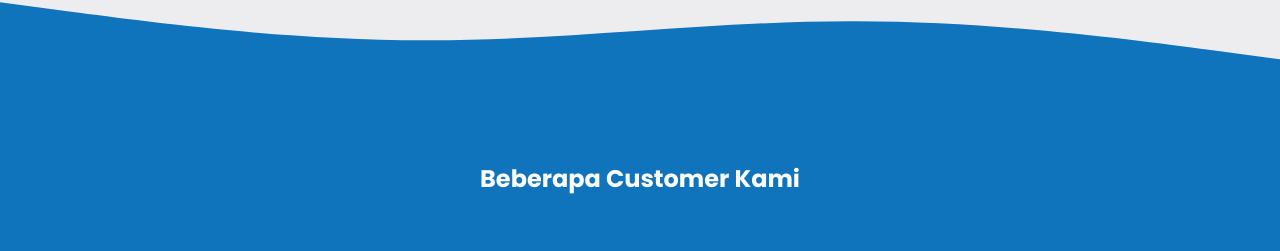
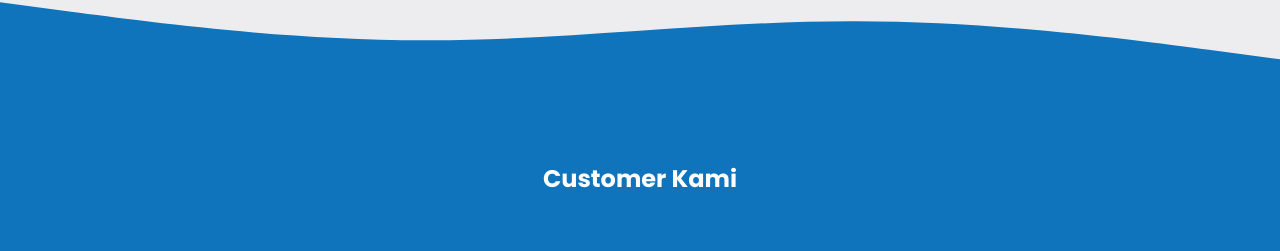
Before and after one commit to RaveduTechDev/wet, a plain HTML site: page index.html in a window 1280 px wide. Shown: the part 814-1065 px from the top of the page. Drawn offline with nearby package versions, Linux system fonts and the light colour scheme.

Commit message:
update 2
beberapa :)

```diff
--- a/index.html
+++ b/index.html
@@ -69,7 +69,7 @@
         <div class="gelombang"></div>
         <svg class="svg-top" xmlns="http://www.w3.org/2000/svg" viewBox="0 0 1440 320"><path fill="#0f74bc" fill-opacity="1" d="M0,96L80,106.7C160,117,320,139,480,138.7C640,139,800,117,960,117.3C1120,117,1280,139,1360,149.3L1440,160L1440,320L1360,320C1280,320,1120,320,960,320C800,320,640,320,480,320C320,320,160,320,80,320L0,320Z"></path></svg>
         <section class="partnership">
-            <h2>Beberapa Customer Kami</h2>
+            <h2>Customer Kami</h2>
 
             <div class="bg-partnership">
                 <div class="customer">
```
